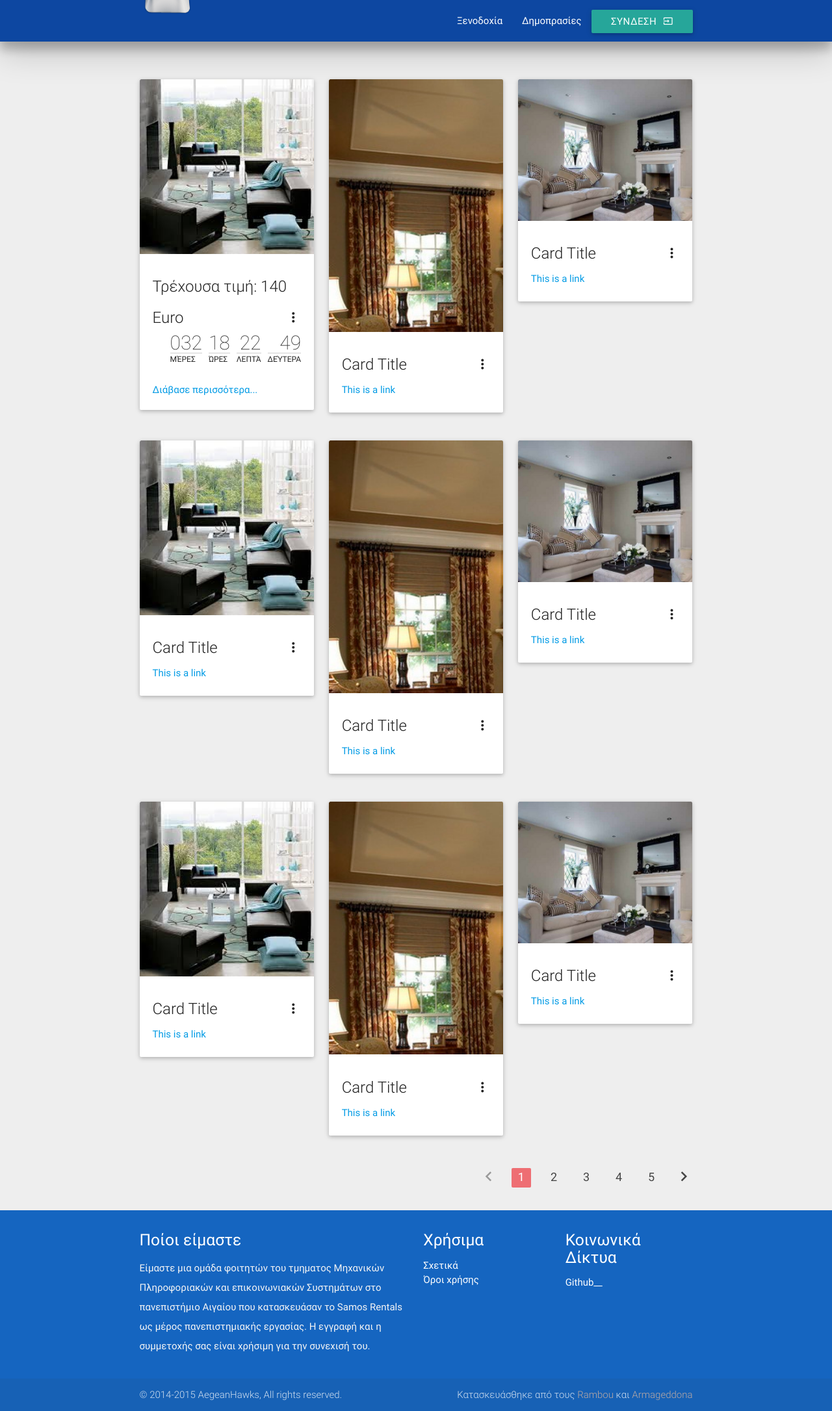
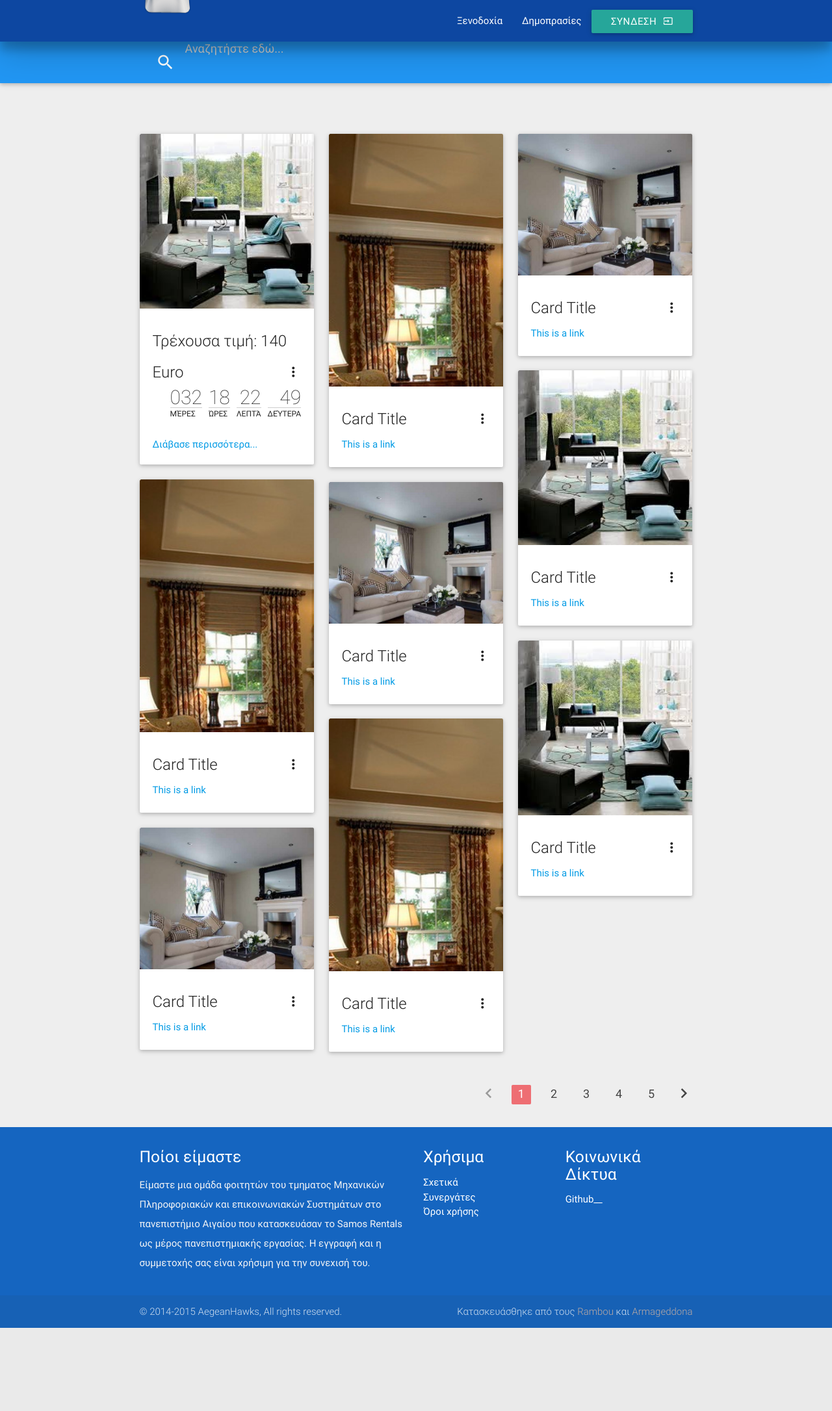
Before and after one commit to AegeanHawks/SamosRentals, a PHP site: page /auctions.php in a window 1280 px wide. Shown: the whole page at 65% size. After the commit the page ends 2044 px from the top, so only its background shows below. Run offline with PHP 8.4, Linux system fonts and the light colour scheme; tables that the repository leaves empty hold one stand-in row (values such as "Sample post"); grey boxes are pictures that could not be loaded.

Commit message:
Big Commit! Bored adding a description...

```diff
--- a/admin/install.php
+++ b/admin/install.php
@@ -81,8 +81,8 @@ CREATE TABLE Auction (
   ID          INT UNIQUE AUTO_INCREMENT,
   Name        VARCHAR(255) NOT NULL,
   Description VARCHAR(255) NOT NULL,
-  People      INT          NOT NULL,
-  Status      INT          NOT NULL,
+  PeopleCount INT          NOT NULL,
+  Closed      INT          NOT NULL,
   Bid_Price   INT          NOT NULL,
   End_Price   INT          NOT NULL,
   Hotel       INT          NOT NULL,
--- a/auctions.php
+++ b/auctions.php
@@ -8,6 +8,33 @@ if (islogged()) {
     $logged = true;
 }
 
+//Connect
+$con = db_connect();
+if ($con->connect_errno) {
+    return;
+}
+
+//Get number of all hotels in database
+$sql = $con->prepare('SELECT COUNT(id) AS allAuction FROM Auction');
+$sql->execute();
+$result = $sql->get_result();
+$row = mysqli_fetch_array($result);
+$AllAuction = $row['allAuction'];
+
+//We check for next page request
+$page = 1;
+if (isset($_GET['page'])) {
+    $page = htmlspecialchars($_GET['page']);
+}
+
+//Calculate how many page do we need
+$pages = ceil($AllAuction / 6);
+//debug_to_console($page . ' ' . $pages);
+
+if ($page > $pages || $page < 1) {
+    //Returns error that page not found
+    die(include '404.php');
+}
 ?>
 
 <!DOCTYPE html>
@@ -17,22 +44,35 @@ if (islogged()) {
     $Page_Title = "Δημοπρασίες";
     include 'head.php';
     ?>
-
+    <!--Scripts-->
+    <script src="js/Masonry.js"></script>
     <script type="text/javascript" src="js/jquery.countdown.js"></script>
+    <script>
+        function flip(id) {
+            var cont = document.getElementById(id).className;
+            if (cont.indexOf('flipInY') != -1) {
+                $('#' + id).removeClass('flipInY');
+            } else {
+                $('#' + id).addClass('animated flipInY');
+                setTimeout(function () {
+                    $('#' + id).removeClass('flipInY');
+                }, 1000);
+            }
+        }
+        function rotate(id) {
+            var cont = document.getElementById(id).className;
+            if (cont.indexOf('rotateIn') != -1) {
+                $('#' + id).removeClass('rotateIn');
+            } else {
+                $('#' + id).addClass('animated rotateIn');
+                setTimeout(function () {
+                    $('#' + id).removeClass('rotateIn');
+                }, 1000);
+            }
+        }
+    </script>
 
     <style>
-        ::-webkit-scrollbar {
-            width: 12px;
-        }
-
-        ::-webkit-scrollbar-track {
-            -webkit-box-shadow: inset 0 0 6px rgba(0, 0, 0, 0.3);
-        }
-
-        ::-webkit-scrollbar-thumb {
-            -webkit-box-shadow: inset 0 0 6px rgba(0, 0, 0, 0.5);
-        }
-
         .countdown-styled div {
             display: inline-block;
             margin: 0 5px 1em;
@@ -72,9 +112,27 @@ if (islogged()) {
 include 'header.php';
 ?>
 <!--Navigation Menu-->
+
+<!--Search-->
+<div class="row">
+    <nav class="blue z-depth-1">
+        <div class="nav-wrapper">
+            <form method="get" class="offset-l2 col l8 m12">
+                <div class="input-field">
+                    <input id="search" name="search" type="search" placeholder="Αναζητήστε εδώ..." required>
+                    <label for="search"><i class="mdi-action-search"></i></label>
+                    <i class="mdi-navigation-close"></i>
+                </div>
+            </form>
+        </div>
+    </nav>
+</div>
+<!--Search-->
+
 <!-- Rooms Auctions -->
 <div class="container" style="padding-top: 50px;">
-    <div class="row1 row">
+    <div class="row">
+        <div id="stream">
             <div class="col s12 m12 l4">
                 <div class="card">
                     <div class="card-image waves-effect waves-block waves-light">
@@ -83,7 +141,9 @@ include 'header.php';
                     <div class="card-content">
                 <span class="card-title activator grey-text text-darken-4">Τρέχουσα τιμή: 140 Euro<i
                         class="mdi-navigation-more-vert right"></i></span>
+
                         <p>
+
                         <div class="countdown-styled right-align"></div>
 
                         <a href="#">Διάβασε περισσότερα...</a></p>
@@ -136,8 +196,67 @@ include 'header.php';
                     </div>
                 </div>
             </div>
+
+            <div class="col s12 m12 l4">
+                <div class="card">
+                    <div class="card-image waves-effect waves-block waves-light">
+                        <img class="activator" src="images/office.jpg">
                     </div>
-    <div class="row2 row">
+                    <div class="card-content">
+                <span class="card-title activator grey-text text-darken-4">Card Title <i
+                        class="mdi-navigation-more-vert right"></i></span>
+
+                        <p><a href="#">This is a link</a></p>
+                    </div>
+                    <div class="card-reveal">
+                <span class="card-title grey-text text-darken-4">Card Title <i
+                        class="mdi-navigation-close right"></i></span>
+
+                        <p>Here is some more information about this product that is only revealed once clicked on.</p>
+                    </div>
+                </div>
+            </div>
+
+            <div class="col s12 m12 l4">
+                <div class="card">
+                    <div class="card-image waves-effect waves-block waves-light">
+                        <img class="activator" src="images/office1.jpg">
+                    </div>
+                    <div class="card-content">
+                <span class="card-title activator grey-text text-darken-4">Card Title <i
+                        class="mdi-navigation-more-vert right"></i></span>
+
+                        <p><a href="#">This is a link</a></p>
+                    </div>
+                    <div class="card-reveal">
+                <span class="card-title grey-text text-darken-4">Card Title <i
+                        class="mdi-navigation-close right"></i></span>
+
+                        <p>Here is some more information about this product that is only revealed once clicked on.</p>
+                    </div>
+                </div>
+            </div>
+
+            <div class="col s12 m12 l4">
+                <div class="card">
+                    <div class="card-image waves-effect waves-block waves-light">
+                        <img class="activator" src="images/office2.jpg">
+                    </div>
+                    <div class="card-content">
+                <span class="card-title activator grey-text text-darken-4">Card Title <i
+                        class="mdi-navigation-more-vert right"></i></span>
+
+                        <p><a href="#">This is a link</a></p>
+                    </div>
+                    <div class="card-reveal">
+                <span class="card-title grey-text text-darken-4">Card Title <i
+                        class="mdi-navigation-close right"></i></span>
+
+                        <p>Here is some more information about this product that is only revealed once clicked on.</p>
+                    </div>
+                </div>
+            </div>
+
             <div class="col s12 m12 l4">
                 <div class="card">
                     <div class="card-image waves-effect waves-block waves-light">
@@ -198,68 +317,7 @@ include 'header.php';
                 </div>
             </div>
         </div>
-    <div class="row3 row">
-        <div class="col s12 m12 l4">
-            <div class="card">
-                <div class="card-image waves-effect waves-block waves-light">
-                    <img class="activator" src="images/office.jpg">
     </div>
-                <div class="card-content">
-            <span class="card-title activator grey-text text-darken-4">Card Title <i
-                    class="mdi-navigation-more-vert right"></i></span>
-
-                    <p><a href="#">This is a link</a></p>
-                </div>
-                <div class="card-reveal">
-            <span class="card-title grey-text text-darken-4">Card Title <i
-                    class="mdi-navigation-close right"></i></span>
-
-                    <p>Here is some more information about this product that is only revealed once clicked on.</p>
-                </div>
-            </div>
-        </div>
-
-        <div class="col s12 m12 l4">
-            <div class="card">
-                <div class="card-image waves-effect waves-block waves-light">
-                    <img class="activator" src="images/office1.jpg">
-                </div>
-                <div class="card-content">
-            <span class="card-title activator grey-text text-darken-4">Card Title <i
-                    class="mdi-navigation-more-vert right"></i></span>
-
-                    <p><a href="#">This is a link</a></p>
-                </div>
-                <div class="card-reveal">
-            <span class="card-title grey-text text-darken-4">Card Title <i
-                    class="mdi-navigation-close right"></i></span>
-
-                    <p>Here is some more information about this product that is only revealed once clicked on.</p>
-                </div>
-            </div>
-        </div>
-
-        <div class="col s12 m12 l4">
-            <div class="card">
-                <div class="card-image waves-effect waves-block waves-light">
-                    <img class="activator" src="images/office2.jpg">
-                </div>
-                <div class="card-content">
-            <span class="card-title activator grey-text text-darken-4">Card Title <i
-                    class="mdi-navigation-more-vert right"></i></span>
-
-                    <p><a href="#">This is a link</a></p>
-                </div>
-                <div class="card-reveal">
-            <span class="card-title grey-text text-darken-4">Card Title <i
-                    class="mdi-navigation-close right"></i></span>
-
-                    <p>Here is some more information about this product that is only revealed once clicked on.</p>
-                </div>
-            </div>
-        </div>
-    </div>
-
     <div class="row">
         <div id="pages">
             <ul class="pagination right">
@@ -281,15 +339,6 @@ include 'header.php';
 include 'footer.php'
 ?>
 <!--footer-->
-
-<script>
-    function nextpage() {
-        document.getElementById('pages').getElementsByTagName('li').item(0).setAttribute('class', 'waves-effect');
-        document.getElementById('pages').getElementsByTagName('li').item(1).setAttribute('class', 'waves-effect');
-        document.getElementById('pages').getElementsByTagName('li').item(2).setAttribute('class', 'active');
-        //alert(document.getElementById('pages').getElementsByTagName('li').item(0).classList);
-    }
-</script>
 
 <script type="text/javascript">
     $(function () {
--- a/footer.php
+++ b/footer.php
@@ -13,6 +13,7 @@
                 <h5 class="white-text">Χρήσιμα</h5>
                 <ul>
                     <li><a class="white-text" href="about.php">Σχετικά</a></li>
+                    <li><a class="white-text" href="partners.php">Συνεργάτες</a></li>
                     <li><a class="modal-trigger white-text" href="#agreement">Όροι χρήσης</a></li>
                 </ul>
             </div>
--- a/hotels.php
+++ b/hotels.php
@@ -91,7 +91,8 @@ include 'header.php';
         <div class="nav-wrapper">
             <form method="get" class="offset-l2 col l8 m12">
                 <div class="input-field">
-                    <input id="search" name="search" type="search" placeholder="Αναζητήστε εδώ..." required>
+                    <input id="search" name="search" type="search" placeholder="              Αναζητήστε εδώ..."
+                           required>
                     <label for="search"><i class="mdi-action-search"></i></label>
                     <i class="mdi-navigation-close"></i>
                 </div>
```
Also changed, not shown: hotel.php (+10 -0 lines). Lines whose indentation alone changed are shown as unchanged.
